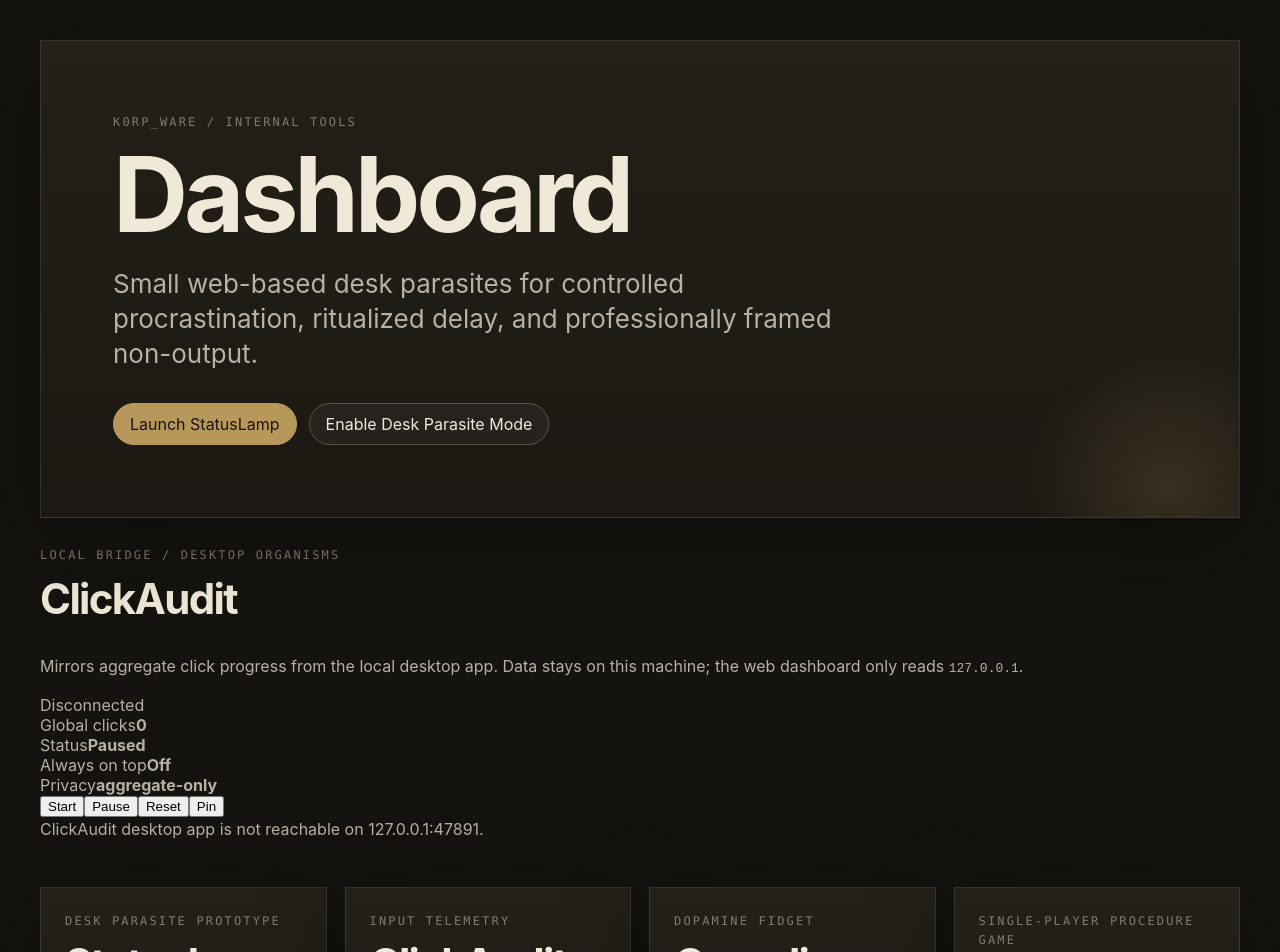
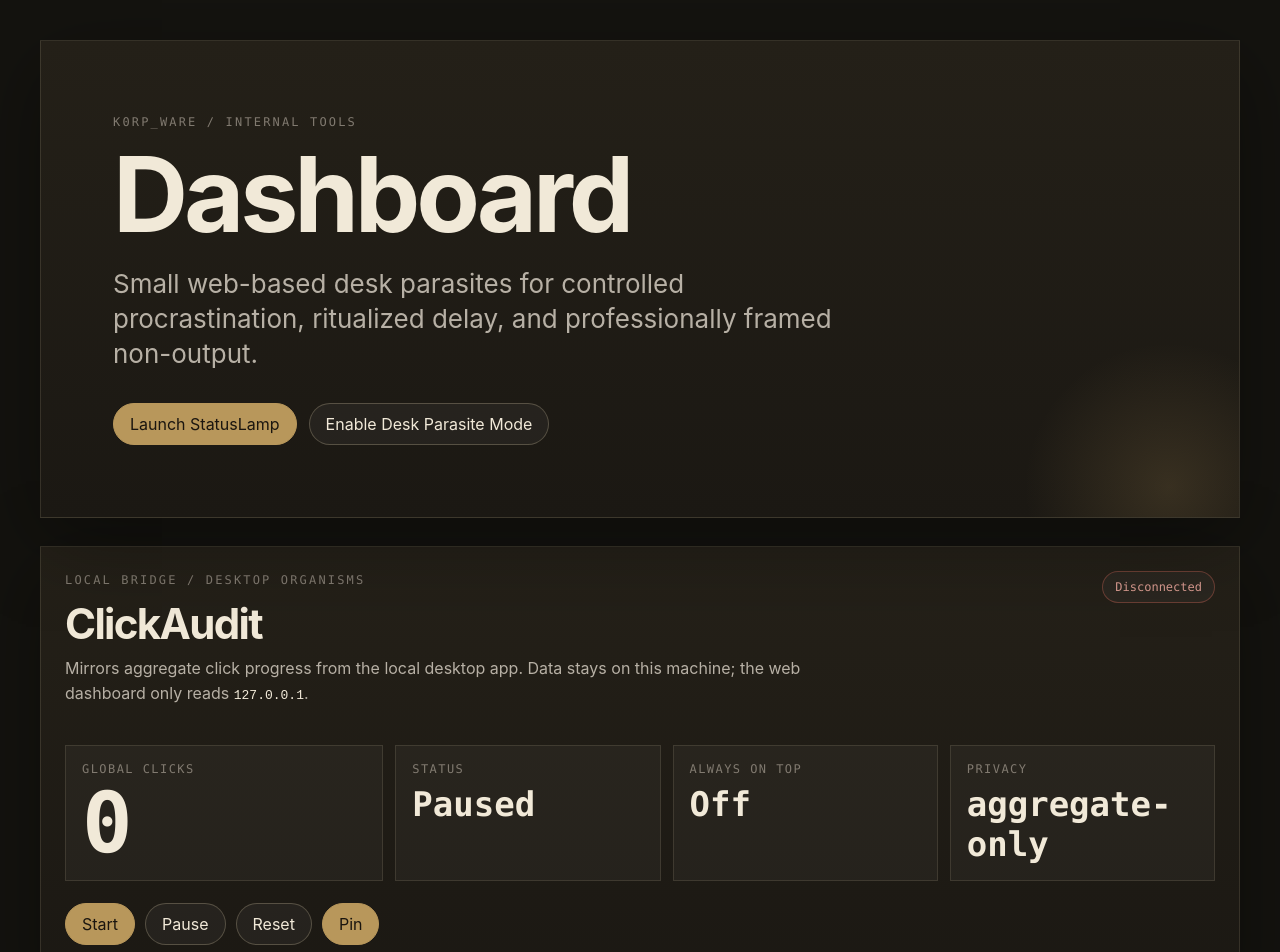
Before and after one commit to EinCorn/K0rp_ware, a React (Vite) app: page / in a window 1280 px wide. Shown: the top 952 px of the page. Built offline with nearby package versions, Linux system fonts and the light colour scheme; no server answers.

Commit message:
Style ClickAudit dashboard bridge

```diff
--- a/src/App.css
+++ b/src/App.css
@@ -13,7 +13,8 @@
 
 .hero-panel,
 .module-card,
-.lamp-window {
+.lamp-window,
+.local-bridge-panel {
   border: 1px solid var(--border);
   background: linear-gradient(180deg, var(--panel), var(--panel-deep));
   box-shadow: var(--shadow);
@@ -78,7 +79,8 @@
 .module-card-footer a,
 .top-nav a,
 .top-nav button,
-.status-buttons button {
+.status-buttons button,
+.bridge-actions button {
   border: 1px solid var(--border-strong);
   border-radius: 999px;
   color: var(--text-h);
@@ -94,7 +96,9 @@
 }
 
 .primary-button,
-.status-buttons button.active {
+.status-buttons button.active,
+.bridge-actions button:first-child,
+.bridge-actions button:last-child {
   color: #1a150f;
   border-color: var(--accent);
   background: var(--accent);
@@ -105,9 +109,15 @@
 .module-card-footer a:hover,
 .top-nav a:hover,
 .top-nav button:hover,
-.status-buttons button:hover {
+.status-buttons button:hover,
+.bridge-actions button:hover:not(:disabled) {
   transform: translateY(-1px);
   border-color: var(--accent);
+}
+
+.bridge-actions button:disabled {
+  cursor: wait;
+  opacity: 0.55;
 }
 
 .module-grid {
@@ -140,6 +150,103 @@
 
 .module-status {
   color: var(--muted);
+  font-family: var(--mono);
+  font-size: 13px;
+}
+
+.local-bridge-panel {
+  padding: 24px;
+  text-align: left;
+}
+
+.local-bridge-header {
+  display: flex;
+  gap: 18px;
+  justify-content: space-between;
+  align-items: flex-start;
+}
+
+.local-bridge-header h2 {
+  margin: 0 0 12px;
+}
+
+.local-bridge-header p:not(.system-label) {
+  max-width: 820px;
+  color: var(--text);
+}
+
+.local-bridge-header code {
+  color: var(--text-h);
+}
+
+.bridge-pill {
+  flex: 0 0 auto;
+  padding: 8px 12px;
+  border: 1px solid var(--border);
+  border-radius: 999px;
+  color: var(--muted);
+  background: var(--panel-soft);
+  font-family: var(--mono);
+  font-size: 12px;
+  white-space: nowrap;
+}
+
+.bridge-pill.connected {
+  color: var(--text-h);
+  border-color: rgba(111, 146, 93, 0.5);
+}
+
+.bridge-pill.disconnected {
+  color: #d99b90;
+  border-color: rgba(184, 91, 79, 0.45);
+}
+
+.bridge-readout-grid {
+  display: grid;
+  grid-template-columns: 1.2fr repeat(3, minmax(160px, 1fr));
+  gap: 12px;
+  margin: 22px 0;
+}
+
+.bridge-readout-card {
+  padding: 16px;
+  border: 1px solid var(--border);
+  background: var(--panel-soft);
+}
+
+.bridge-readout-card span {
+  display: block;
+  color: var(--muted);
+  font-family: var(--mono);
+  font-size: 12px;
+  text-transform: uppercase;
+  letter-spacing: 0.12em;
+}
+
+.bridge-readout-card strong {
+  display: block;
+  margin-top: 8px;
+  color: var(--text-h);
+  font-family: var(--mono);
+  font-size: clamp(20px, 4vw, 34px);
+  font-weight: 600;
+}
+
+.bridge-readout-card.hero-count strong {
+  font-size: clamp(42px, 8vw, 84px);
+  line-height: 0.95;
+  letter-spacing: -0.07em;
+}
+
+.bridge-actions {
+  display: flex;
+  flex-wrap: wrap;
+  gap: 10px;
+}
+
+.bridge-error {
+  margin: 16px 0 0;
+  color: #d99b90;
   font-family: var(--mono);
   font-size: 13px;
 }
@@ -306,13 +413,24 @@
   font-size: 14px;
 }
 
+@media (max-width: 920px) {
+  .local-bridge-header {
+    flex-direction: column;
+  }
+
+  .bridge-readout-grid {
+    grid-template-columns: repeat(2, minmax(0, 1fr));
+  }
+}
+
 @media (max-width: 720px) {
   .dashboard-shell,
   .status-shell {
     padding: 18px;
   }
 
-  .readout-grid {
+  .readout-grid,
+  .bridge-readout-grid {
     grid-template-columns: 1fr;
   }
 
```
